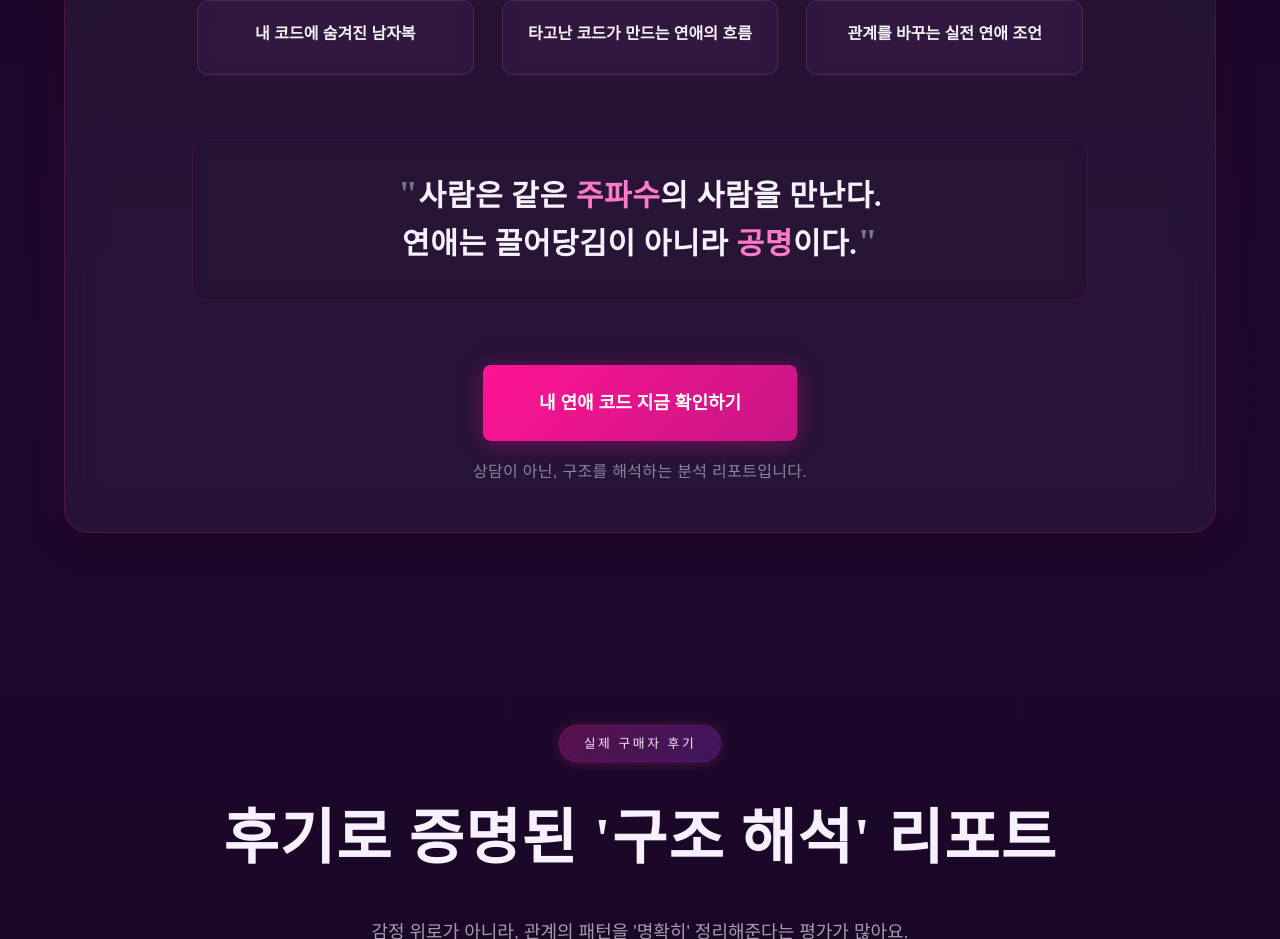
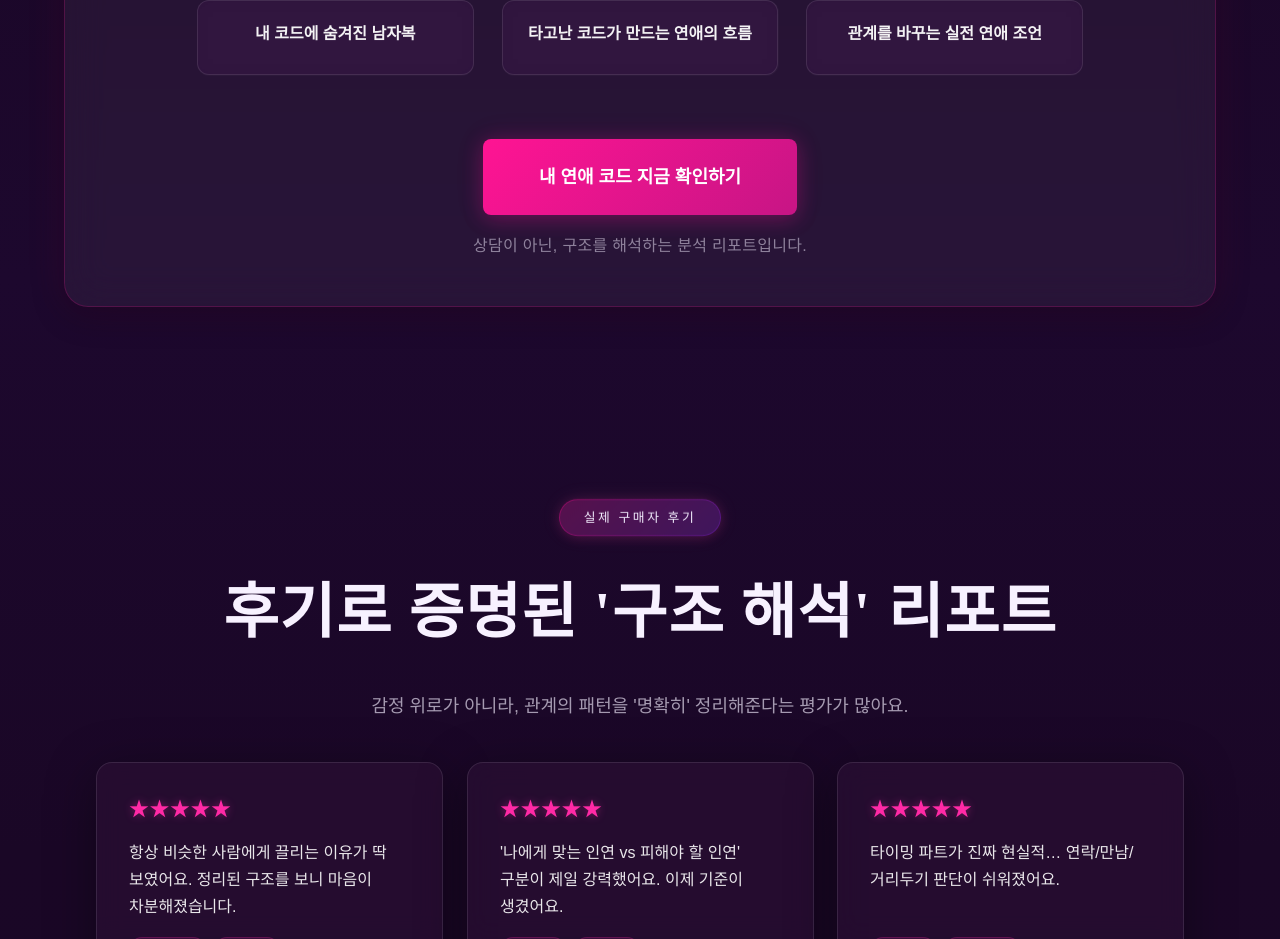
Before and after one commit to woolbo100/buzasun, a Next.js app: page / in a window 1280 px wide. Shown: the part 1440-2379 px from the top of the page. Built offline with nearby package versions, Linux system fonts and the light colour scheme.

Commit message:
update design

```diff
--- a/components/ProductCards.tsx
+++ b/components/ProductCards.tsx
@@ -180,33 +180,6 @@ export default function ProductCards() {
                   </div>
                 </div>
 
-                {/* 인용 배너 - 브랜드 세계관 선언 */}
-                <Reveal delayMs={400}>
-                  <div
-                    className="max-w-4xl mx-auto mb-16 py-8 px-6 md:px-10 rounded-2xl text-center"
-                    style={{
-                      background: 'rgba(26, 6, 38, 0.4)',
-                      border: '1px solid rgba(255, 20, 147, 0.15)',
-                      backdropFilter: 'blur(10px)',
-                    }}
-                  >
-                    <p
-                      className="text-xl md:text-2xl lg:text-3xl font-elegant font-semibold leading-relaxed"
-                      style={{
-                        color: '#f7f1ff',
-                        letterSpacing: '0.02em',
-                        lineHeight: '1.6',
-                        wordBreak: 'keep-all',
-                      }}
-                    >
-                      <span className="text-2xl md:text-3xl lg:text-4xl" style={{ color: 'rgba(255, 255, 255, 0.4)' }}>"</span>
-                      사람은 같은 <span style={{ color: '#ff7ac8' }}>주파수</span>의 사람을 만난다.<br />
-                      연애는 끌어당김이 아니라 <span style={{ color: '#ff7ac8' }}>공명</span>이다.
-                      <span className="text-2xl md:text-3xl lg:text-4xl" style={{ color: 'rgba(255, 255, 255, 0.4)' }}>"</span>
-                    </p>
-                  </div>
-                </Reveal>
-
                 {/* 하단: CTA 버튼 + 신뢰 문구 */}
                 <div className="text-center">
                   {/* CTA 버튼 */}
```
